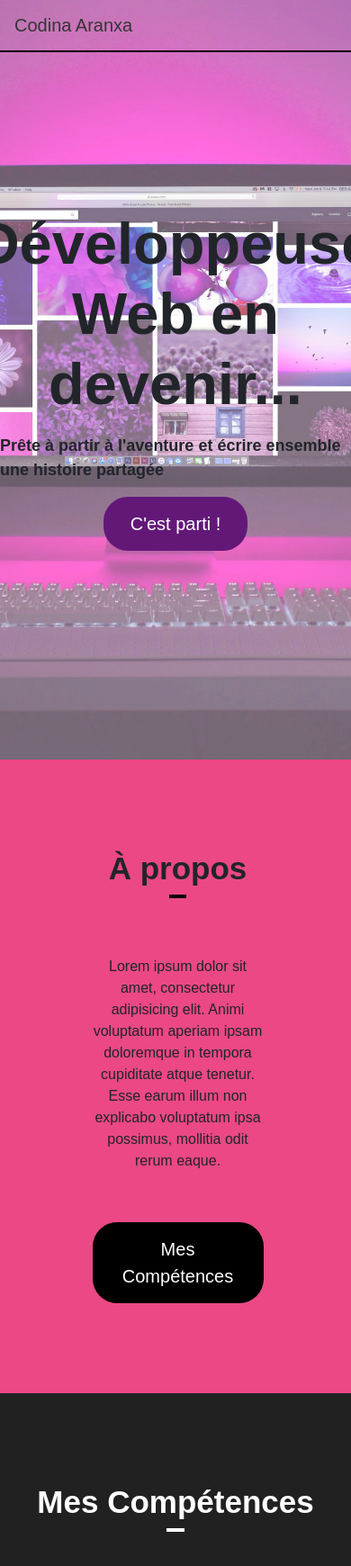
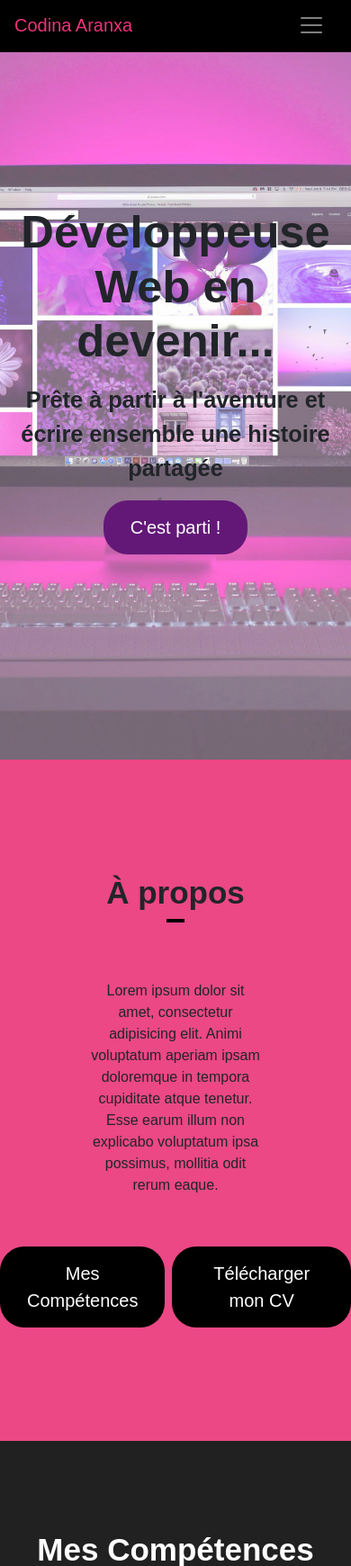
Before and after one commit to KennochaJilian/portfolio, a PHP site: page / in a window 390 px wide; the page is wider, and only the part inside the window is pictured. Shown: the top 1740 px of that part at 90% size. Run offline with PHP 8.4, Linux system fonts and the light colour scheme; some libraries are stand-ins or nearby versions; some web fonts are replaced.

Commit message:
Responsive pour mobile, smooth scroll en JS

```diff
--- a/public/css/style.css
+++ b/public/css/style.css
@@ -2,7 +2,7 @@
     font-family: 'ABeeZee', sans-serif;
 }
 html, body{
-    scroll-behavior:smooth;
+    /* scroll-behavior:smooth; */
 }
 .navbar-default {
     -webkit-transition: all .35s;
@@ -50,7 +50,7 @@ html, body{
     font-weight: bold;
 }
 h1{
-    font-size: 65px !important;
+    font-size: 5vw !important;
     font-weight:bold !important;
     text-align: center !important;
 }
@@ -100,7 +100,8 @@ h2{
 }
 #aboutMe{
     background-color:rgba(233,53,120,0.9);
-    padding:100px;
+    padding-top:15vh;
+    padding-bottom:15vh;
 
 
 
@@ -240,3 +241,28 @@ footer{
     background-repeat: no-repeat;
     background-position-x: center;
 }
+
+
+@media screen and (max-width: 990px) {
+    h1{
+        font-size:6vh!important;
+        font-weight: bold!important;
+    }
+    .navbar-default{
+        background-color: black!important;
+        color: white;
+
+    }
+    .navbar-default a{
+        color:white;
+    }
+    #nameHeader{
+        color: #e93578!important;
+
+    }
+    .welcome p{
+        font-size: 3vh;
+        font-weight: bolder!important;
+        text-align: center;
+    }
+  }
--- a/view/frontend/aboutMe.php
+++ b/view/frontend/aboutMe.php
@@ -1,5 +1,5 @@
 <section class="row d-flex flex-column align-items-center" id="aboutMe" data-spy>
-<a name="aboutMe"></a>
+    <a name="aboutMe"></a>
 
     <div class="mb-5">
         <h2 class="category"> À propos </h2>
@@ -11,6 +11,9 @@
             tempora cupiditate atque tenetur. Esse earum illum non explicabo voluptatum ipsa possimus, mollitia odit
             rerum eaque.</p>
     </div>
-    <div> <button class=" btnDark mPerso"> Mes Compétences </button> </div>
+    <div class="d-flex">
+        <a href="#skills"> <button class=" btnDark mPerso mr-2"> Mes Compétences </button> </a>
+        <a href=""> <button class=" btnDark mPerso"> Télécharger mon CV </button> </a>
+    </div>
 
 </section>
--- a/view/frontend/header.php
+++ b/view/frontend/header.php
@@ -1,7 +1,10 @@
 <!DOCTYPE html>
 <html>
+
 <head>
     <meta charset="utf-8" />
+
+    <meta name="viewport" content="width=device-width, initial-scale=1, shrink-to-fit=no">
     <title><?= $title?></title>
     <link href="public/css/style.css" rel="stylesheet" />
     <link href="https://fonts.googleapis.com/css?family=ABeeZee&display=swap" rel="stylesheet">
--- a/view/frontend/navbar.php
+++ b/view/frontend/navbar.php
@@ -1,6 +1,6 @@
 <nav class="navbar navbar-expand-lg  fixed-top navbar-default">
-    <a class="navbar-brand" href="index.php">Codina Aranxa</a>
-    <button class="navbar-toggler" type="button" data-toggle="collapse" data-target="#navbarSupportedContent"
+    <a id="nameHeader"class="navbar-brand" href="index.php">Codina Aranxa</a>
+    <button class="navbar-toggler navbar-dark" type="button" data-toggle="collapse" data-target="#navbarSupportedContent"
         aria-controls="navbarSupportedContent" aria-expanded="false" aria-label="Toggle navigation">
         <span class="navbar-toggler-icon"></span>
     </button>
--- a/view/frontend/welcome.php
+++ b/view/frontend/welcome.php
@@ -9,7 +9,7 @@
             <p> Prête à partir à l'aventure et écrire ensemble une histoire partagée </p>
             </p>
         </div>
-        <div> <button class="btnWelcome btn-xl"> C'est parti ! </button> </div>
+        <div> <a href="#aboutMe"> <button class="btnWelcome btn-xl"> C'est parti ! </button> </a></div>
 
 
     </div>
```
Also changed, not shown: public/js/app.js. Lines whose indentation alone changed are shown as unchanged.
